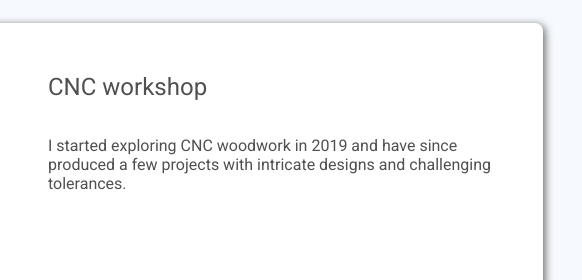
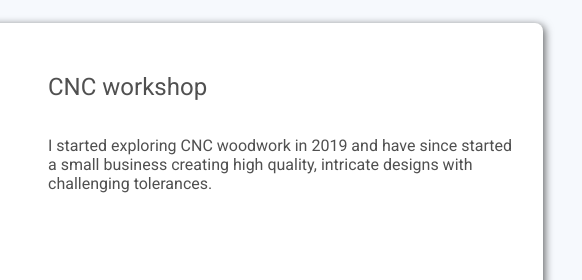
Before and after one commit to jjmakesthings/portfolio, a plain HTML site: page index.html in a window 1280 px wide. Shown: the part 2880-3160 px from the top of the page, 597-1179 px from the left. Drawn offline with Linux system fonts and the light colour scheme.

Commit message:
Update index.html

```diff
--- a/index.html
+++ b/index.html
@@ -129,7 +129,7 @@
                 <div class="project__content">
                     <div class="project__upper">
                         <h2>CNC workshop</h2>
-                        <p>I started exploring CNC woodwork in 2019 and have since produced a few projects with intricate designs and challenging tolerances.
+                        <p>I started exploring CNC woodwork in 2019 and have since started a small business creating high quality, intricate designs with challenging tolerances.
                         </p>
                     </div>
                     <div class="project__lower">
```
